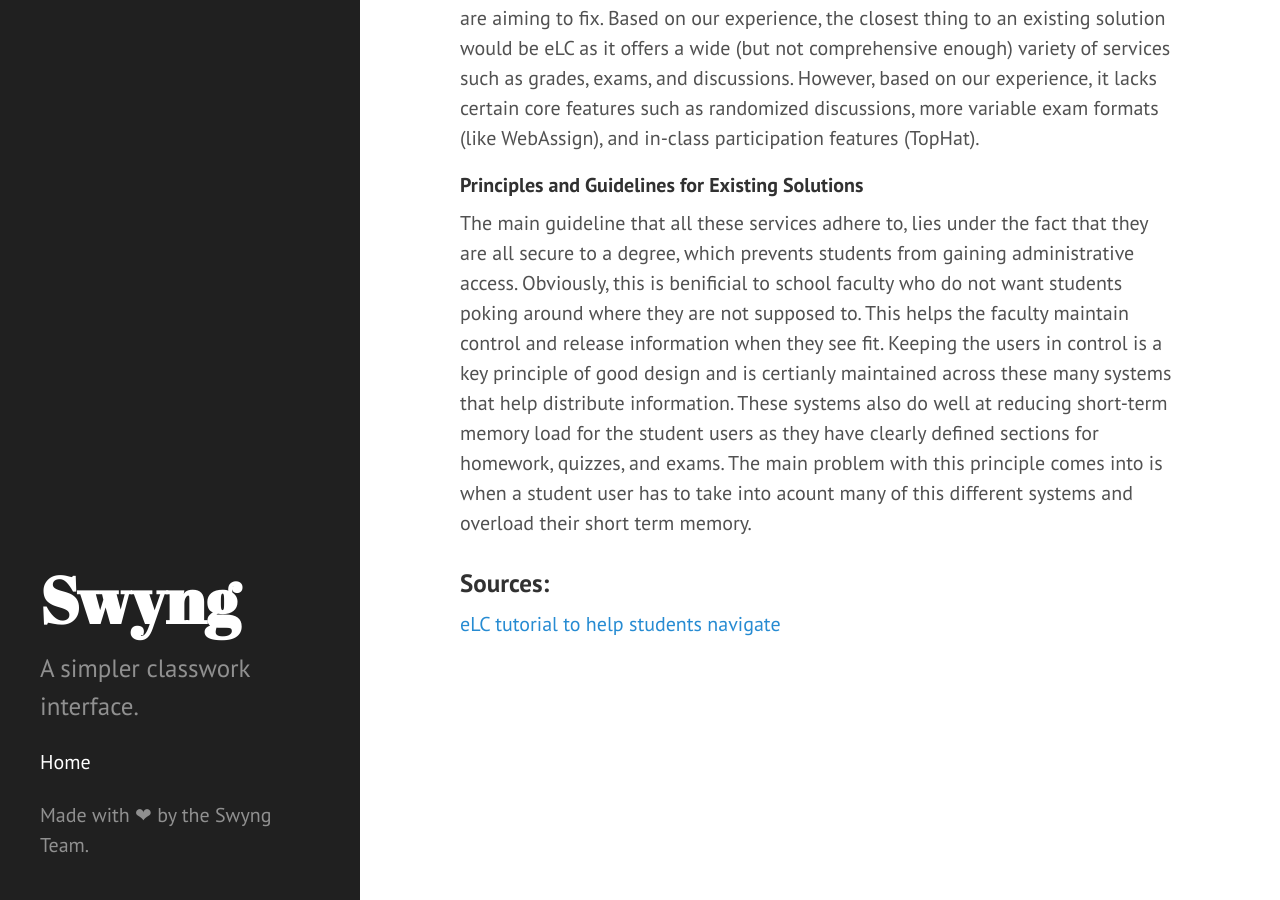
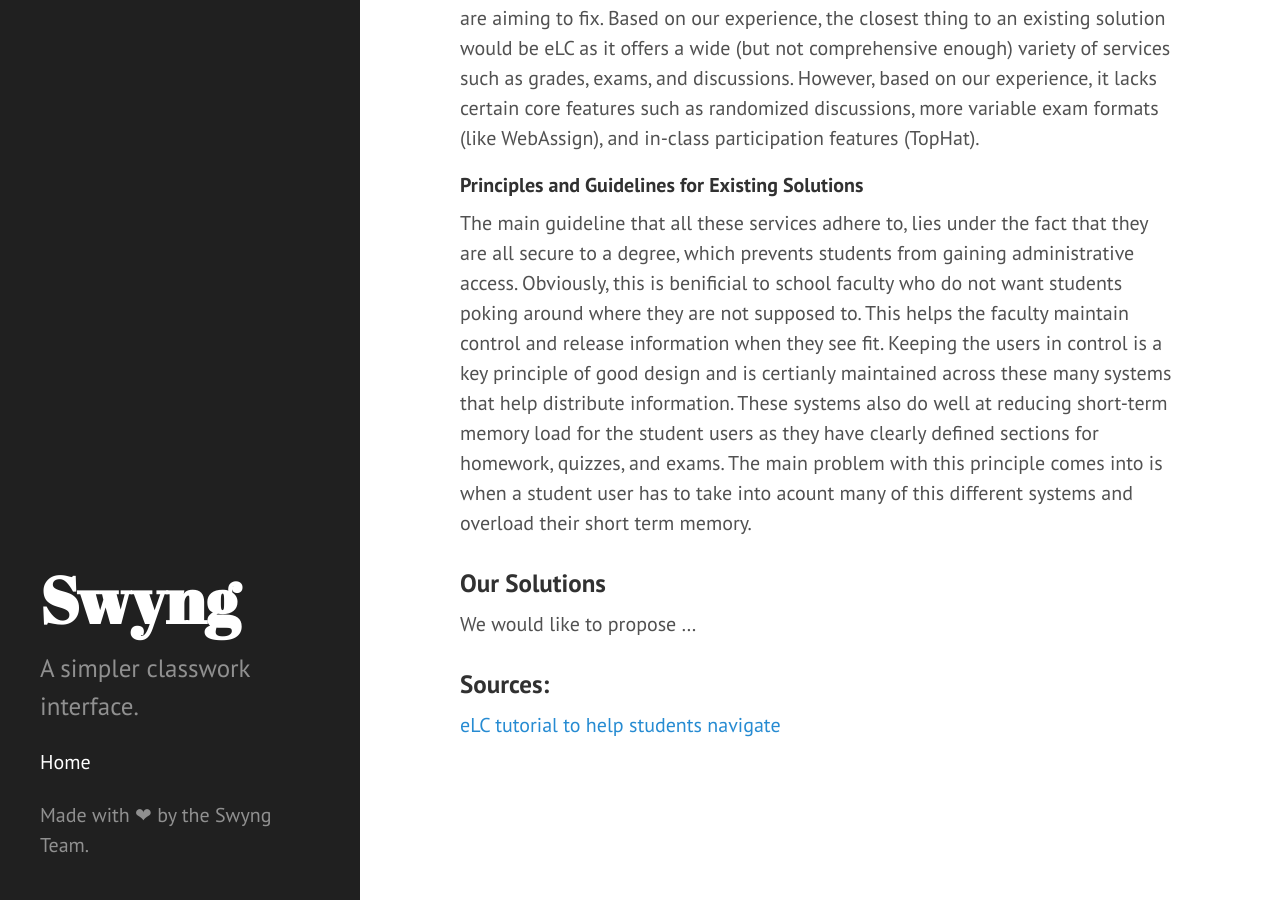
Before and after one commit to MediocreCode/4800TermProject, a Jekyll site: the page built from milestone2.md, in a window 1280 px wide and 900 px high, scrolled down 1485 px. Built offline with Jekyll 4.4.1, drawn with Linux system fonts in a browser that asks for light colours; Markdown is read by kramdown in place of the engine named in the settings.

Commit message:
start proposed solution

```diff
--- a/milestone2.md
+++ b/milestone2.md
@@ -21,6 +21,9 @@ There are no real existing solutions to our problem as all the platforms that ex
 
 #### Principles and Guidelines for Existing Solutions
 The main guideline that all these services adhere to, lies under the fact that they are all secure to a degree, which prevents students from gaining administrative access. Obviously, this is benificial to school faculty who do not want students poking around where they are not supposed to. This helps the faculty maintain control and release information when they see fit. Keeping the users in control is a key principle of good design and is certianly maintained across these many systems that help distribute information. These systems also do well at reducing short-term memory load for the student users as they have clearly defined sections for homework, quizzes, and exams. The main problem with this principle comes into is when a student user has to take into acount many of this different systems and overload their short term memory.
+
+### Our Solutions
+We would like to propose ...
 
 ### Sources:
 [eLC tutorial to help students navigate](https://help.elc.uga.edu/for_students/)
```
